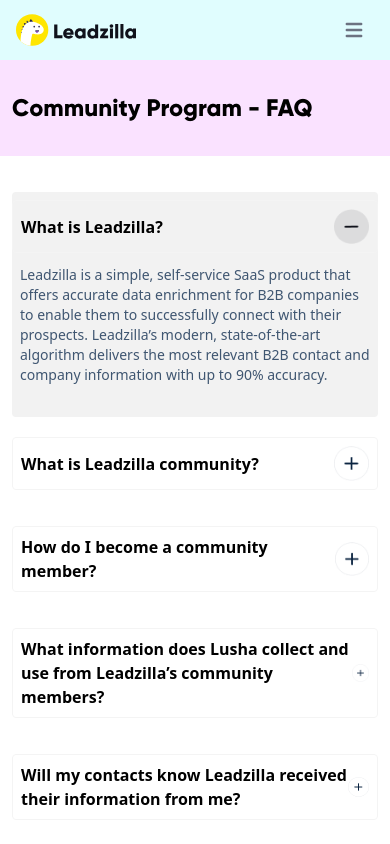
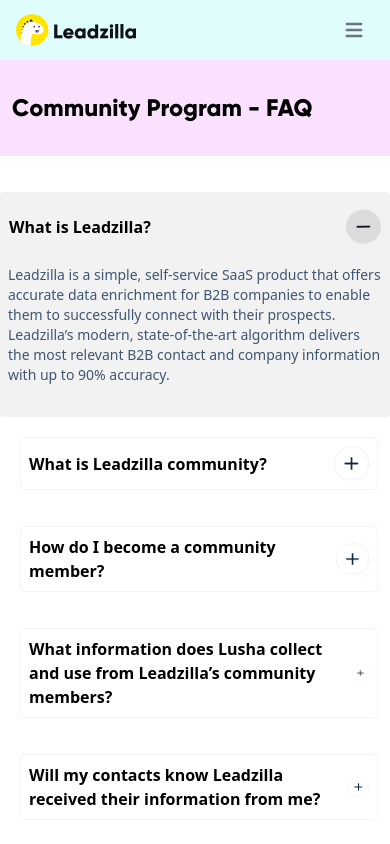
Before and after one commit to reactexcel/leadzilla, a Next.js app: page /faq in a window 390 px wide. Shown: the top 844 px of the page. Built offline with nearby package versions, Linux system fonts and the light colour scheme.

Commit message:
faq responsiveness done

```diff
--- a/components/faqpage/accordianLayout.js
+++ b/components/faqpage/accordianLayout.js
@@ -10,7 +10,7 @@
   return (
     <div className={`w-full ${toggle && index===activeIndex?'bg-backgray-200 my-3 rounded':'' }`}>
       <div
-        className={`flex justify-between p-2 mt-2 border border-bordergray-200 rounded w-full ${toggle && index===activeIndex?'mb-1':'mb-7'}`}
+        className={`flex justify-between p-2 mt-2 border border-bordergray-200 rounded w-full ${toggle && index===activeIndex?'mb-1 sm:mx-0':'mb-7 sm:ml-5  sm:w-11/12'}`}
         style={{ alignItems: 'center' }}
       >
         <div className='text-base font-bold'>{title}</div>
--- a/components/faqpage/accordiancomponent.js
+++ b/components/faqpage/accordiancomponent.js
@@ -75,7 +75,7 @@
         </Fade>
         <Fade bottom>
           <div className={`w-3/4 sm:w-screen md:w-screen `}>
-            <div className="sm:mx-3 md:mx-0">
+            <div className=" md:mx-0">
               <div className={`flex flex-col justify-center items-center sm:-mt-10`}>
                 {accrodianData.map((val, index) => {
                   return (
```
